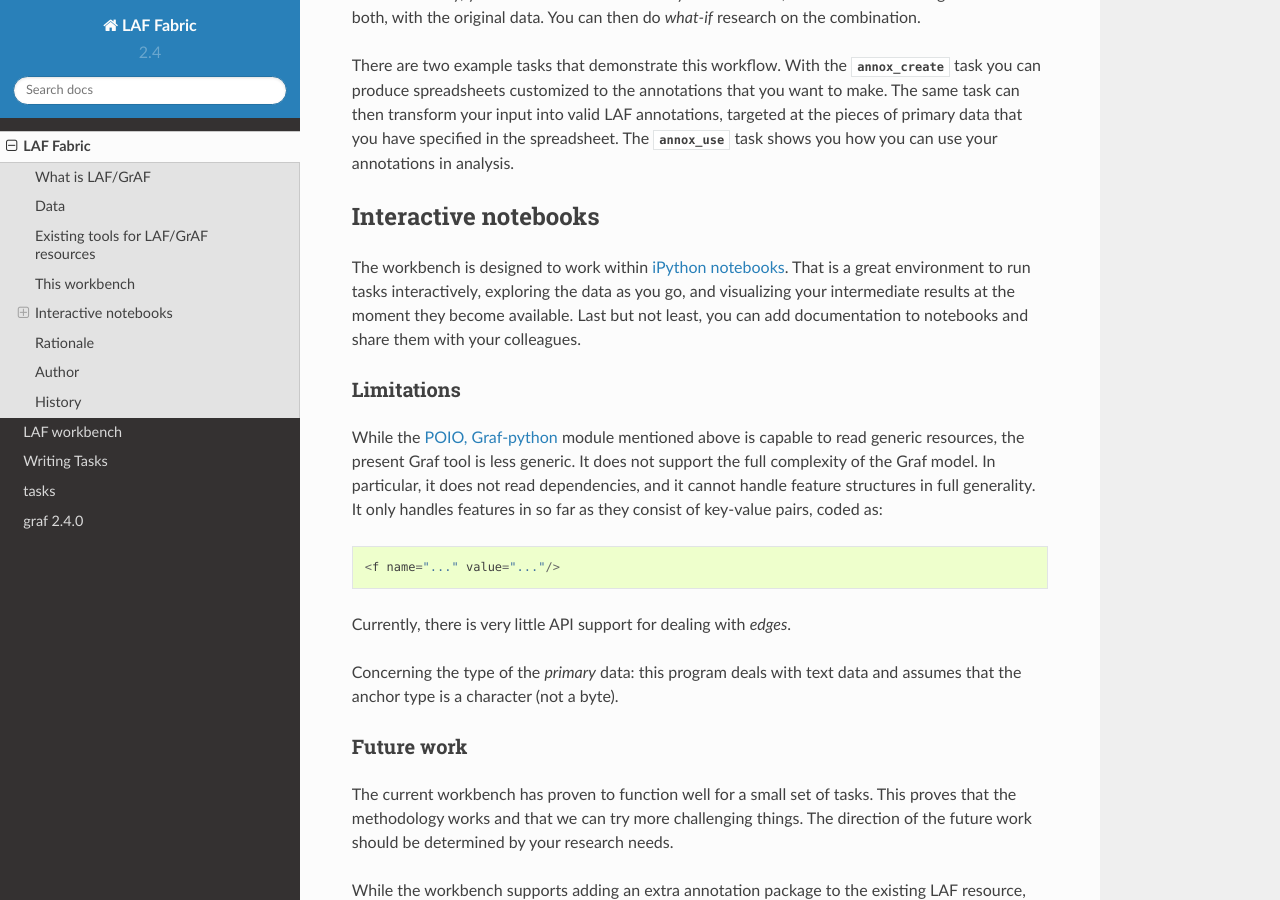
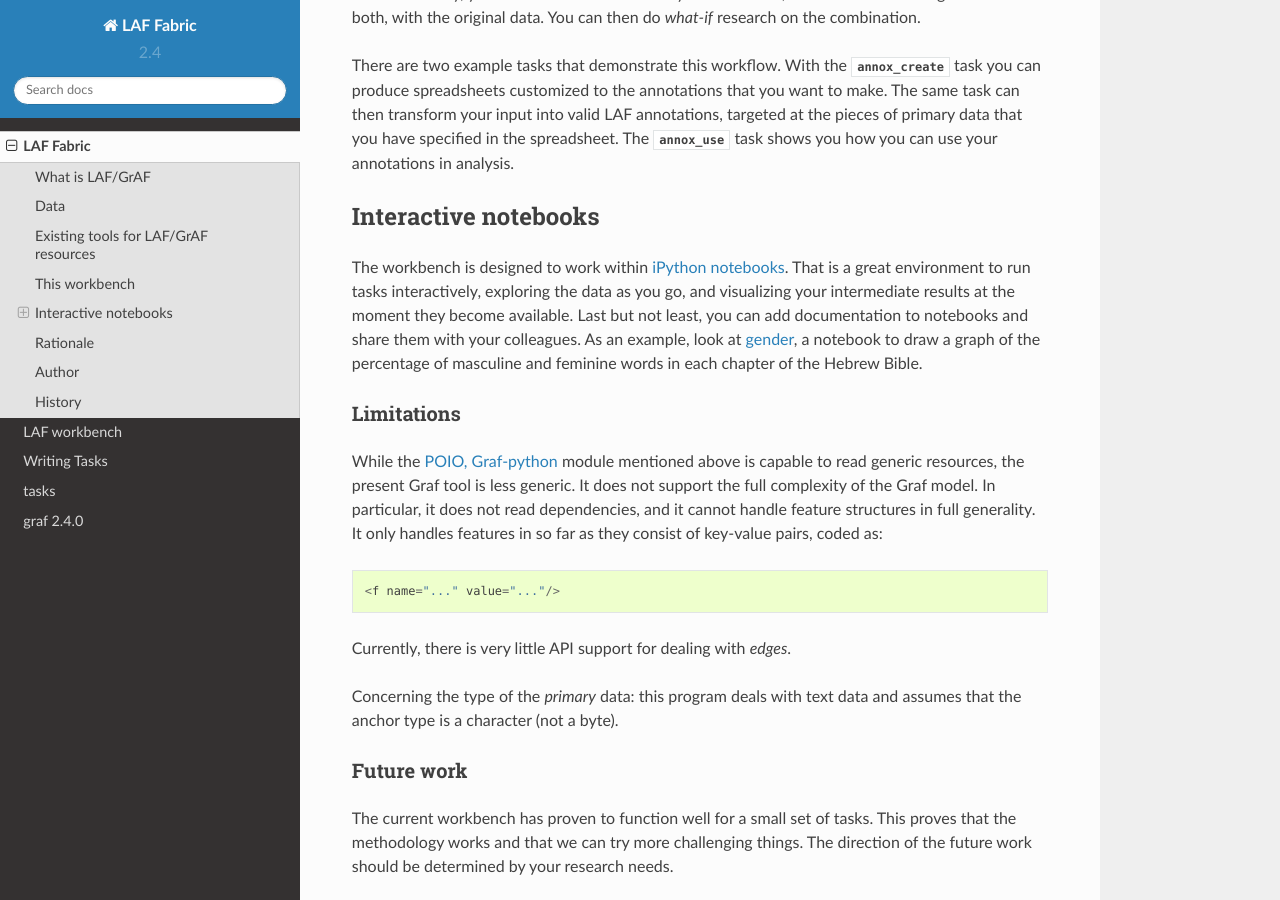
Before and after one commit to dirkroorda/laf-fabric, a Sphinx documentation site: the page built from docs/overview.rst, in a window 1280 px wide and 900 px high, scrolled down 2324 px. Built offline with Sphinx 7.4.7 and the Read the Docs theme 2.0.0, drawn with Linux system fonts in a browser that asks for light colours.

Commit message:
Silent Documentation Update 2.4.0

```diff
--- a/docs/overview.rst
+++ b/docs/overview.rst
@@ -106,6 +106,9 @@ The workbench is designed to work within `iPython notebooks <http://ipython.org>
 That is a great environment to run tasks interactively, exploring the data as you go, and visualizing
 your intermediate results at the moment they become available.
 Last but not least, you can add documentation to notebooks and share them with your colleagues.
+As an example, look at `gender <http://nbviewer.ipython.org/gist/dirkroorda/8404866>`_,
+a notebook to draw a graph of the percentage of masculine and feminine
+words in each chapter of the Hebrew Bible.
 
 Limitations
 -----------
```
